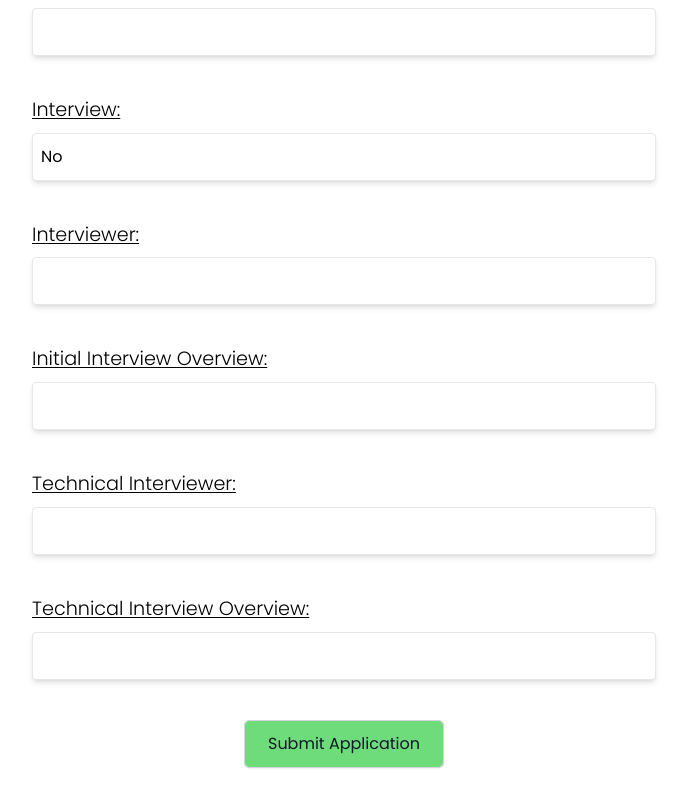
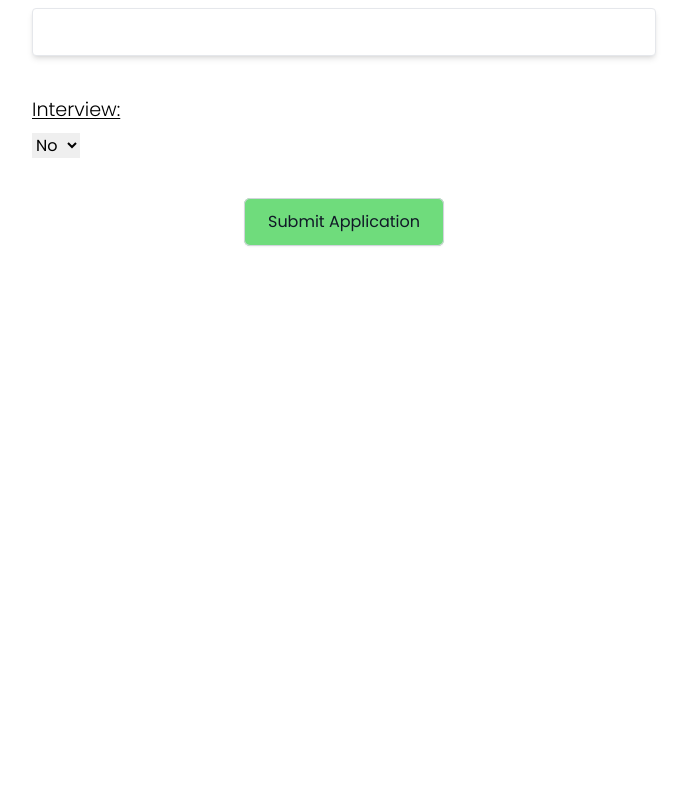
Before and after one commit to Robert-Best-2116/Group-Project, a React (Create React App) app in the folder client/: page /application in a window 1280 px wide. Shown: the part 889-1689 px from the top of the page, without its empty margins (296-983 px from the left). After the commit the page ends 1167 px from the top, so only its background shows below. Built offline with nearby package versions, Linux system fonts and the light colour scheme.

Commit message:
Implemented conditional rendering for create and edit forms using new component named OptionalForm

```diff
--- a/client/src/components/Create.jsx
+++ b/client/src/components/Create.jsx
@@ -1,14 +1,17 @@
+// CREATED BY ALEX
+
 import axios from "axios";
 import React, { useState } from "react";
 import { useNavigate, Link } from "react-router-dom";
 import CreateHeader from "./CreateHeader";
+import OptionalForm from "./OptionalForm";
 
 const Create = (props) => {
-  // PROPS, ERRORS AND SHORTCUTS
+  // PROPS, ERRORS AND SHORTCUTS - alex
   const [errors, setErrors] = useState({});
   const navigate = useNavigate();
 
-  // STATE VARIABLES FOR THE FORM
+  // STATE VARIABLES FOR THE FORM - alex
   const [jobTitle, setJobTitle] = useState("");
   const [company, setCompany] = useState("");
   const [location, setLocation] = useState("");
@@ -23,7 +26,25 @@ const Create = (props) => {
   const [userName, setUserName] = useState("TEST");
   const [userId, setUserId] = useState(12345);
 
-  // userName and userId HIDDEN INPUTS WILL BE NEEDED
+  // userName and userId HIDDEN INPUTS WILL NEED TO BE DYNAMIC
+
+  // CONDITIONAL RENDERING FOR FORM - alex
+  const showFullForm = () => {
+    if (interview === "Yes") {
+      return (
+        <OptionalForm
+          interviewer={interviewer}
+          setInterviewer={setInterviewer}
+          overview={overview}
+          setOverview={setOverview}
+          technicalInterviewer={technicalInterviewer}
+          setTechnicalInterviewer={setTechnicalInterviewer}
+          technicalOverview={technicalOverview}
+          setTechnicalOverview={setTechnicalOverview}
+        />
+      );
+    } else return "";
+  };
 
   const onSubmitHandler = (e) => {
     e.preventDefault();
@@ -50,17 +71,17 @@ const Create = (props) => {
       .catch((err) => {
         console.log(err);
         setErrors(err.response.data.err.errors);
-        // console.log(errors.jobTitle.message);
       });
   };
 
   return (
     <div className="w-screen h-auto flex items-center justify-center flex-col">
-
       <CreateHeader />
 
-      <form className="md:w-[65%] w-full h-full m-auto" onSubmit={onSubmitHandler}>
-
+      <form
+        className="md:w-[65%] w-full h-full m-auto"
+        onSubmit={onSubmitHandler}
+      >
         {errors.jobTitle ? (
           <p style={{ color: "red" }}>{errors.jobTitle.message}</p>
         ) : (
@@ -68,7 +89,9 @@ const Create = (props) => {
         )}
         <p className="mb-2 py-4 flex items-center justify-center flex-col">
           <div className="w-3/4 flex items-start justify-center flex-col">
-          <label className="text-[1.2rem] mr-4 mb-2 font-light underline underline-offset-2">Job Title:</label>
+            <label className="text-[1.2rem] mr-4 mb-2 font-light underline underline-offset-2">
+              Job Title:
+            </label>
             <input
               className="w-full md:w-full h-[3rem] pl-2 border rounded shadow-md"
               type="text"
@@ -85,7 +108,9 @@ const Create = (props) => {
         )}
         <p className="mb-2 py-4 flex items-center justify-center flex-col">
           <div className="w-3/4 flex items-start justify-center flex-col">
-          <label className="text-[1.2rem] mr-4 mb-2 font-light underline underline-offset-2">Company:</label>
+            <label className="text-[1.2rem] mr-4 mb-2 font-light underline underline-offset-2">
+              Company:
+            </label>
             <input
               className="w-full md:w-full h-[3rem] pl-2 border rounded shadow-md"
               type="text"
@@ -102,7 +127,9 @@ const Create = (props) => {
         )}
         <p className="mb-2 py-4 flex items-center justify-center flex-col">
           <div className="w-3/4 flex items-start justify-center flex-col">
-          <label className="text-[1.2rem] mr-4 mb-2 font-light underline underline-offset-2">Location:</label>
+            <label className="text-[1.2rem] mr-4 mb-2 font-light underline underline-offset-2">
+              Location:
+            </label>
             <input
               className="w-full md:w-full h-[3rem] pl-2 border rounded shadow-md"
               type="text"
@@ -114,7 +141,9 @@ const Create = (props) => {
 
         <p className="mb-2 py-4 flex items-center justify-center flex-col">
           <div className="w-3/4 flex items-start justify-center flex-col">
-          <label className="text-[1.2rem] mr-4 mb-2 font-light underline underline-offset-2">Salary: (If Listed)</label>
+            <label className="text-[1.2rem] mr-4 mb-2 font-light underline underline-offset-2">
+              Salary: (If Listed)
+            </label>
             <input
               className="w-full md:w-full h-[3rem] pl-2 border rounded shadow-md"
               type="number"
@@ -131,7 +160,9 @@ const Create = (props) => {
         )}
         <p className="mb-2 py-4 flex items-center justify-center flex-col">
           <div className="w-3/4 flex items-start justify-center flex-col">
-          <label className="text-[1.2rem] mr-4 mb-2 font-light underline underline-offset-2">Application Link:</label>
+            <label className="text-[1.2rem] mr-4 mb-2 font-light underline underline-offset-2">
+              Application Link:
+            </label>
             <input
               className="w-full md:w-full h-[3rem] pl-2 border rounded shadow-md"
               type="text"
@@ -148,7 +179,9 @@ const Create = (props) => {
         )}
         <p className="mb-2 py-4 flex items-center justify-center flex-col">
           <div className="w-3/4 flex items-start justify-center flex-col">
-          <label className="text-[1.2rem] mr-4 mb-2 font-light underline underline-offset-2">Job Description:</label>
+            <label className="text-[1.2rem] mr-4 mb-2 font-light underline underline-offset-2">
+              Job Description:
+            </label>
             <input
               className="w-full md:w-full h-[3rem] pl-2 border rounded shadow-md"
               type="text"
@@ -160,67 +193,29 @@ const Create = (props) => {
 
         <p className="mb-2 py-4 flex items-center justify-center flex-col">
           <div className="w-3/4 flex items-start justify-center flex-col">
-          <label className="text-[1.2rem] mr-4 mb-2 font-light underline underline-offset-2">Interview:</label>
-          <input
-            className="w-full md:w-full h-[3rem] pl-2 border rounded shadow-md"
-            type="text"
+            <label className="text-[1.2rem] mr-4 mb-2 font-light underline underline-offset-2">
+              Interview:
+            </label>
+            <select
+              onChange={(e) => setInterview(e.target.value)}
               value={interview}
-            onChange={(e) => setInterview(e.target.value)}
-          />
+            >
+              <option value="Yes">Yes</option>
+              <option value="No">No</option>
+            </select>
           </div>
         </p>
 
-        <p className="mb-2 py-4 flex items-center justify-center flex-col">
-        <div className="w-3/4 flex items-start justify-center flex-col">
-          <label className="text-[1.2rem] mr-4 mb-2 font-light underline underline-offset-2">Interviewer:</label>
-          <input
-            className="w-full md:w-full h-[3rem] pl-2 border rounded shadow-md"
-            type="text"
-            value={interviewer}
-            onChange={(e) => setInterviewer(e.target.value)}
-          />
-          </div>
-        </p>
+        {showFullForm()}
 
-        <p className="mb-2 py-4 flex items-center justify-center flex-col">
-        <div className="w-3/4 flex items-start justify-center flex-col">
-          <label className="text-[1.2rem] mr-4 mb-2 font-light underline underline-offset-2">Initial Interview Overview:</label>
-          <input
-            className="w-full md:w-full h-[3rem] pl-2 border rounded shadow-md"
-            type="text"
-            value={overview}
-            onChange={(e) => setOverview(e.target.value)}
-          />
-          </div>
-        </p>
-
-        <p className="mb-2 py-4 flex items-center justify-center flex-col">
-        <div className="w-3/4 flex items-start justify-center flex-col">
-          <label className="text-[1.2rem] mr-4 mb-2 font-light underline underline-offset-2">Technical Interviewer:</label>
-          <input
-            className="w-full md:w-full h-[3rem] pl-2 border rounded shadow-md"
-            type="text"
-            value={technicalInterviewer}
-            onChange={(e) => setTechnicalInterviewer(e.target.value)}
-          />
-          </div>
-        </p>
-
-        <p className="mb-2 py-4 flex items-center justify-center flex-col">
-        <div className="w-3/4 flex items-start justify-center flex-col">
-          <label className="text-[1.2rem] mr-4 mb-2 font-light underline underline-offset-2">Technical Interview Overview:</label>
-          <input
-            className="w-full md:w-full h-[3rem] pl-2 border rounded shadow-md"
-            type="text"
-            value={technicalOverview}
-            onChange={(e) => setTechnicalOverview(e.target.value)}
-          />
-          </div>
-        </p>
         <input type="hidden" value={userName} />
         <input type="hidden" value={userId} />
         <div className="w-full flex items-center justify-center flex-col">
-          <input className="transition ease-in-out delay-100 inline-flex items-center rounded-md bg-[#2ECC40af] px-6 py-3 text-md text-gray-900 shadow-sm ring-1 ring-inset ring-gray-300 hover:bg-[#2ECC40] hover:text-[#fff] hover:-translate-y-1 hover:scale-110 mt-4 mb-8 cursor-pointer" type="submit" value="Submit Application" />
+          <input
+            className="transition ease-in-out delay-100 inline-flex items-center rounded-md bg-[#2ECC40af] px-6 py-3 text-md text-gray-900 shadow-sm ring-1 ring-inset ring-gray-300 hover:bg-[#2ECC40] hover:text-[#fff] hover:-translate-y-1 hover:scale-110 mt-4 mb-8 cursor-pointer"
+            type="submit"
+            value="Submit Application"
+          />
         </div>
       </form>
     </div>
--- a/client/src/components/Edit.jsx
+++ b/client/src/components/Edit.jsx
@@ -1,7 +1,10 @@
+// CREATED BY ALEX
+
 import React, { useEffect, useState } from "react";
 import axios from "axios";
 import { Link, useNavigate, useParams } from "react-router-dom";
 import EditHeader from "./EditHeader";
+import OptionalForm from "./OptionalForm";
 
 const Edit = () => {
   // ERRORS AND SHORTCUTS
@@ -16,7 +19,7 @@ const Edit = () => {
   const [salary, setSalary] = useState(0);
   const [applicationLink, setApplicationLink] = useState("");
   const [jobDescription, setJobDescription] = useState("");
-  const [interview, setInterview] = useState("No");
+  const [interview, setInterview] = useState("");
   const [interviewer, setInterviewer] = useState("");
   const [overview, setOverview] = useState("");
   const [technicalInterviewer, setTechnicalInterviewer] = useState("");
@@ -52,7 +55,7 @@ const Edit = () => {
         setTechnicalOverview(res.data.technicalOverview);
       })
       .catch((err) => console.log(err));
-      window.scrollTo(0, 0)
+    window.scrollTo(0, 0);
   }, []);
 
   // UPDATE METHOD
@@ -84,13 +87,36 @@ const Edit = () => {
       });
   };
 
+  // CONDITIONAL RENDERING FOR FORM
+  const showFullForm = () => {
+    if (interview === "Yes") {
+      return (
+        <OptionalForm
+          interviewer={interviewer}
+          setInterviewer={setInterviewer}
+          overview={overview}
+          setOverview={setOverview}
+          technicalInterviewer={technicalInterviewer}
+          setTechnicalInterviewer={setTechnicalInterviewer}
+          technicalOverview={technicalOverview}
+          setTechnicalOverview={setTechnicalOverview}
+        />
+      );
+    } else return "";
+  };
+
+  // CHECKED FOR RADIO BUTTONS
+  const checked = () => {
+    if (interview === "Yes") {
+      return "checked";
+    } else return null;
+  };
+
   return (
     <div className="w-screen h-auto flex items-center justify-center flex-col">
-
       <EditHeader />
 
       <form className="md:w-[65%] w-full h-full m-auto" onSubmit={update}>
-
         {errors.jobTitle ? (
           <p style={{ color: "red" }}>{errors.jobTitle.message}</p>
         ) : (
@@ -98,7 +124,9 @@ const Edit = () => {
         )}
         <p className="mb-2 py-4 flex items-center justify-center flex-col">
           <div className="w-3/4 flex items-start justify-center flex-col">
-          <label className="text-[1.2rem] mr-4 mb-2 font-light underline underline-offset-2">Job Title:</label>
+            <label className="text-[1.2rem] mr-4 mb-2 font-light underline underline-offset-2">
+              Job Title:
+            </label>
             <input
               className="w-full md:w-full h-[3rem] pl-2 border rounded shadow-md"
               type="text"
@@ -115,7 +143,9 @@ const Edit = () => {
         )}
         <p className="mb-2 py-4 flex items-center justify-center flex-col">
           <div className="w-3/4 flex items-start justify-center flex-col">
-          <label className="text-[1.2rem] mr-4 mb-2 font-light underline underline-offset-2">Company:</label>
+            <label className="text-[1.2rem] mr-4 mb-2 font-light underline underline-offset-2">
+              Company:
+            </label>
             <input
               className="w-full md:w-full h-[3rem] pl-2 border rounded shadow-md"
               type="text"
@@ -132,7 +162,9 @@ const Edit = () => {
         )}
         <p className="mb-2 py-4 flex items-center justify-center flex-col">
           <div className="w-3/4 flex items-start justify-center flex-col">
-          <label className="text-[1.2rem] mr-4 mb-2 font-light underline underline-offset-2">Location:</label>
+            <label className="text-[1.2rem] mr-4 mb-2 font-light underline underline-offset-2">
+              Location:
+            </label>
             <input
               className="w-full md:w-full h-[3rem] pl-2 border rounded shadow-md"
               type="text"
@@ -144,7 +176,9 @@ const Edit = () => {
 
         <p className="mb-2 py-4 flex items-center justify-center flex-col">
           <div className="w-3/4 flex items-start justify-center flex-col">
-          <label className="text-[1.2rem] mr-4 mb-2 font-light underline underline-offset-2">Salary: (If Listed)</label>
+            <label className="text-[1.2rem] mr-4 mb-2 font-light underline underline-offset-2">
+              Salary: (If Listed)
+            </label>
             <input
               className="w-full md:w-full h-[3rem] pl-2 border rounded shadow-md"
               type="number"
@@ -161,7 +195,9 @@ const Edit = () => {
         )}
         <p className="mb-2 py-4 flex items-center justify-center flex-col">
           <div className="w-3/4 flex items-start justify-center flex-col">
-          <label className="text-[1.2rem] mr-4 mb-2 font-light underline underline-offset-2">Application Link:</label>
+            <label className="text-[1.2rem] mr-4 mb-2 font-light underline underline-offset-2">
+              Application Link:
+            </label>
             <input
               className="w-full md:w-full h-[3rem] pl-2 border rounded shadow-md"
               type="text"
@@ -178,7 +214,9 @@ const Edit = () => {
         )}
         <p className="mb-2 py-4 flex items-center justify-center flex-col">
           <div className="w-3/4 flex items-start justify-center flex-col">
-          <label className="text-[1.2rem] mr-4 mb-2 font-light underline underline-offset-2">Job Description:</label>
+            <label className="text-[1.2rem] mr-4 mb-2 font-light underline underline-offset-2">
+              Job Description:
+            </label>
             <input
               className="w-full md:w-full h-[3rem] pl-2 border rounded shadow-md"
               type="text"
@@ -190,68 +228,29 @@ const Edit = () => {
 
         <p className="mb-2 py-4 flex items-center justify-center flex-col">
           <div className="w-3/4 flex items-start justify-center flex-col">
-          <label className="text-[1.2rem] mr-4 mb-2 font-light underline underline-offset-2">Interview:</label>
-          <input
-            className="w-full md:w-full h-[3rem] pl-2 border rounded shadow-md"
-            type="text"
+            <label className="text-[1.2rem] mr-4 mb-2 font-light underline underline-offset-2">
+              Interview:
+            </label>
+            <select
+              onChange={(e) => setInterview(e.target.value)}
               value={interview}
-            onChange={(e) => setInterview(e.target.value)}
-          />
+            >
+              <option value="Yes">Yes</option>
+              <option value="No">No</option>
+            </select>
           </div>
         </p>
 
-        <p className="mb-2 py-4 flex items-center justify-center flex-col">
-        <div className="w-3/4 flex items-start justify-center flex-col">
-          <label className="text-[1.2rem] mr-4 mb-2 font-light underline underline-offset-2">Interviewer:</label>
-          <input
-            className="w-full md:w-full h-[3rem] pl-2 border rounded shadow-md"
-            type="text"
-            value={interviewer}
-            onChange={(e) => setInterviewer(e.target.value)}
-          />
-          </div>
-        </p>
-
-        <p className="mb-2 py-4 flex items-center justify-center flex-col">
-        <div className="w-3/4 flex items-start justify-center flex-col">
-          <label className="text-[1.2rem] mr-4 mb-2 font-light underline underline-offset-2">Initial Interview Overview:</label>
-          <input
-            className="w-full md:w-full h-[3rem] pl-2 border rounded shadow-md"
-            type="text"
-            value={overview}
-            onChange={(e) => setOverview(e.target.value)}
-          />
-          </div>
-        </p>
-
-        <p className="mb-2 py-4 flex items-center justify-center flex-col">
-        <div className="w-3/4 flex items-start justify-center flex-col">
-          <label className="text-[1.2rem] mr-4 mb-2 font-light underline underline-offset-2">Technical Interviewer:</label>
-          <input
-            className="w-full md:w-full h-[3rem] pl-2 border rounded shadow-md"
-            type="text"
-            value={technicalInterviewer}
-            onChange={(e) => setTechnicalInterviewer(e.target.value)}
-          />
-          </div>
-        </p>
-
-        <p className="mb-2 py-4 flex items-center justify-center flex-col">
-        <div className="w-3/4 flex items-start justify-center flex-col">
-          <label className="text-[1.2rem] mr-4 mb-2 font-light underline underline-offset-2">Technical Interview Overview:</label>
-          <input
-            className="w-full md:w-full h-[3rem] pl-2 border rounded shadow-md"
-            type="text"
-            value={technicalOverview}
-            onChange={(e) => setTechnicalOverview(e.target.value)}
-          />
-          </div>
-        </p>
+        {showFullForm()}
 
         <input type="hidden" value={userName} />
         <input type="hidden" value={userId} />
         <div className="w-full flex items-center justify-around">
-          <input className="transition ease-in-out delay-100 inline-flex items-center rounded-md bg-[#2ECC40af] px-6 py-3 text-md text-gray-900 shadow-sm ring-1 ring-inset ring-gray-300 hover:bg-[#2ECC40] hover:text-[#fff] hover:-translate-y-1 hover:scale-110 mt-4 mb-8 cursor-pointer" type="submit" value="Update Application" />
+          <input
+            className="transition ease-in-out delay-100 inline-flex items-center rounded-md bg-[#2ECC40af] px-6 py-3 text-md text-gray-900 shadow-sm ring-1 ring-inset ring-gray-300 hover:bg-[#2ECC40] hover:text-[#fff] hover:-translate-y-1 hover:scale-110 mt-4 mb-8 cursor-pointer"
+            type="submit"
+            value="Update Application"
+          />
           <p className="transition ease-in-out delay-100 inline-flex items-center rounded-md bg-[#e74c3caf] px-6 py-3 text-md text-gray-900 shadow-sm ring-1 ring-inset ring-gray-300 hover:bg-[#e74c3c] hover:text-[#fff] hover:-translate-y-1 hover:scale-110 mt-4 mb-8 cursor-pointer">
             <Link
               onClick={(e) => {
--- /dev/null
+++ b/client/src/components/OptionalForm.jsx
@@ -0,0 +1,79 @@
+// CREATED BY ALEX
+
+import React, { useState } from "react";
+
+const OptionalForm = (props) => {
+  // STATE VALUES FROM CREATE AND EDIT - alex
+  const {
+    interviewer,
+    setInterviewer,
+    overview,
+    setOverview,
+    technicalInterviewer,
+    setTechnicalInterviewer,
+    technicalOverview,
+    setTechnicalOverview,
+  } = props;
+
+  return (
+    <div>
+      <p className="mb-2 py-4 flex items-center justify-center flex-col">
+        <div className="w-3/4 flex items-start justify-center flex-col">
+          <label className="text-[1.2rem] mr-4 mb-2 font-light underline underline-offset-2">
+            Interviewer:
+          </label>
+          <input
+            className="w-full md:w-full h-[3rem] pl-2 border rounded shadow-md"
+            type="text"
+            value={interviewer}
+            onChange={(e) => setInterviewer(e.target.value)}
+          />
+        </div>
+      </p>
+
+      <p className="mb-2 py-4 flex items-center justify-center flex-col">
+        <div className="w-3/4 flex items-start justify-center flex-col">
+          <label className="text-[1.2rem] mr-4 mb-2 font-light underline underline-offset-2">
+            Initial Interview Overview:
+          </label>
+          <input
+            className="w-full md:w-full h-[3rem] pl-2 border rounded shadow-md"
+            type="text"
+            value={overview}
+            onChange={(e) => setOverview(e.target.value)}
+          />
+        </div>
+      </p>
+
+      <p className="mb-2 py-4 flex items-center justify-center flex-col">
+        <div className="w-3/4 flex items-start justify-center flex-col">
+          <label className="text-[1.2rem] mr-4 mb-2 font-light underline underline-offset-2">
+            Technical Interviewer:
+          </label>
+          <input
+            className="w-full md:w-full h-[3rem] pl-2 border rounded shadow-md"
+            type="text"
+            value={technicalInterviewer}
+            onChange={(e) => setTechnicalInterviewer(e.target.value)}
+          />
+        </div>
+      </p>
+
+      <p className="mb-2 py-4 flex items-center justify-center flex-col">
+        <div className="w-3/4 flex items-start justify-center flex-col">
+          <label className="text-[1.2rem] mr-4 mb-2 font-light underline underline-offset-2">
+            Technical Interview Overview:
+          </label>
+          <input
+            className="w-full md:w-full h-[3rem] pl-2 border rounded shadow-md"
+            type="text"
+            value={technicalOverview}
+            onChange={(e) => setTechnicalOverview(e.target.value)}
+          />
+        </div>
+      </p>
+    </div>
+  );
+};
+
+export default OptionalForm;
```
Lines whose indentation alone changed are shown as unchanged.
